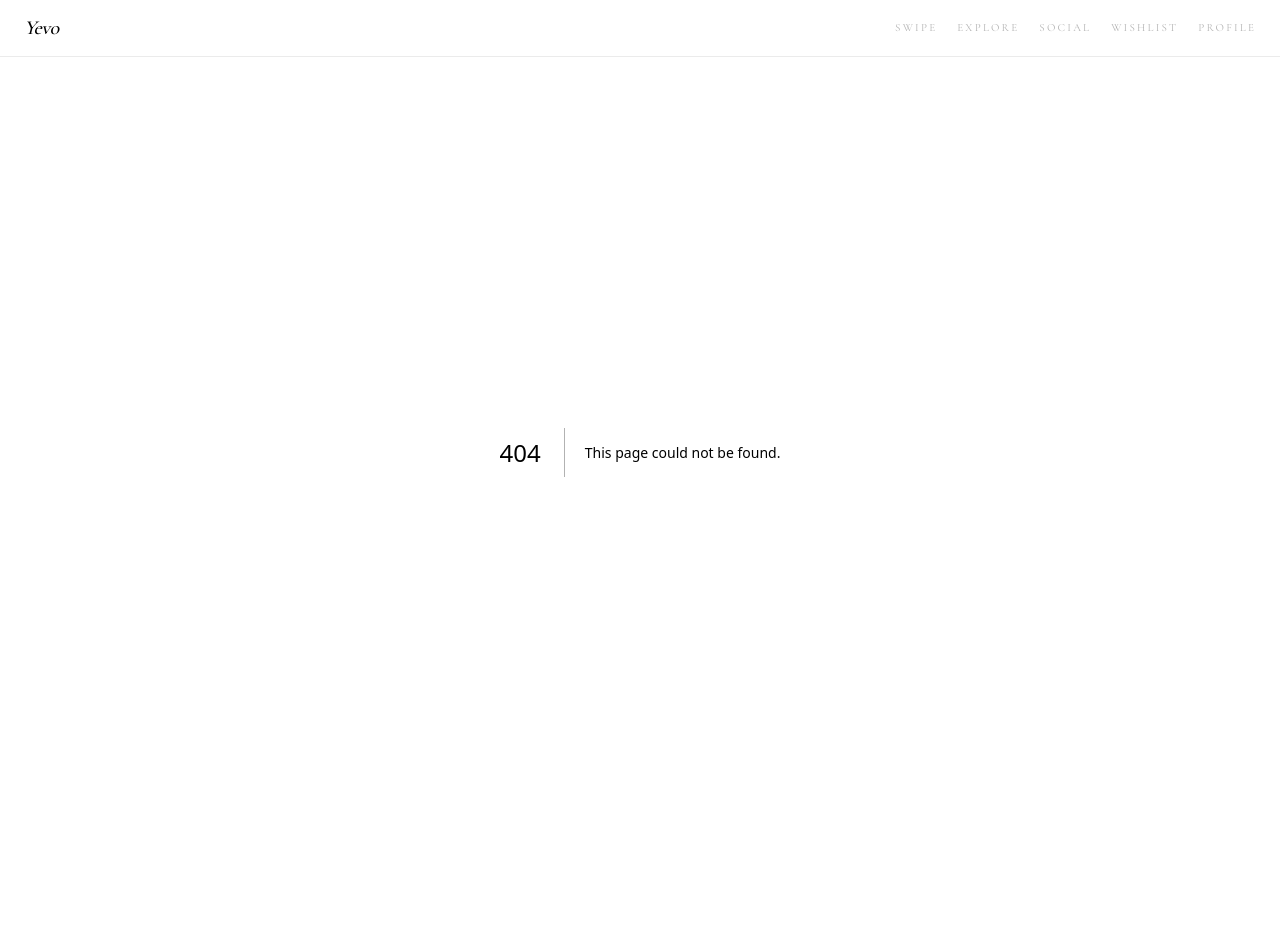
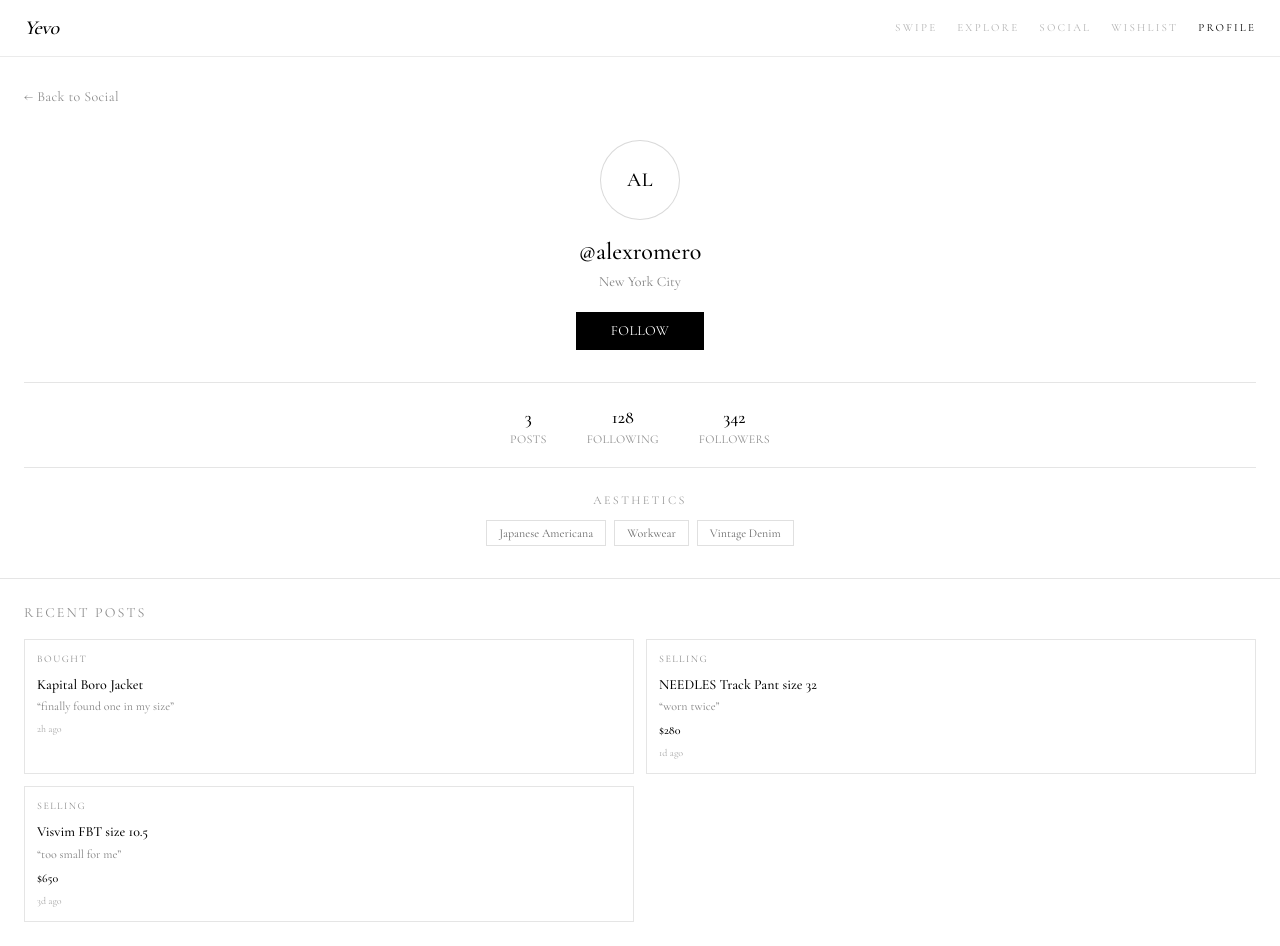
Before and after one commit to martinrmero0-ctrl/wair, a Next.js app: page /profile/alexromero in a window 1280 px wide. Before the commit this address had no page. Before the commit the page ends 852 px from the top, so only its background shows below. Built offline with nearby package versions, Linux system fonts and the light colour scheme.

Commit message:
Add clickable user profiles from Social feed

```diff
--- /dev/null
+++ b/src/app/profile/[username]/not-found.tsx
@@ -0,0 +1,16 @@
+import Link from "next/link";
+
+export default function UserProfileNotFound() {
+  return (
+    <main className="flex min-h-[calc(100dvh-var(--nav-height))] flex-col items-center justify-center bg-white px-6">
+      <h1 className="text-2xl font-medium italic text-black">User not found</h1>
+      <p className="mt-2 text-black/50">This profile doesn&apos;t exist.</p>
+      <Link
+        href="/social"
+        className="mt-6 border border-black/20 px-4 py-2 text-sm tracking-wide text-black hover:border-black hover:bg-black hover:text-white"
+      >
+        Back to Social
+      </Link>
+    </main>
+  );
+}
--- /dev/null
+++ b/src/app/profile/[username]/page.tsx
@@ -0,0 +1,41 @@
+import type { Metadata } from "next";
+import { notFound } from "next/navigation";
+import { UserProfileView } from "@/components/social/UserProfileView";
+import {
+  getPostCount,
+  getUserProfile,
+  normalizeUsername,
+  SOCIAL_USERS,
+} from "@/lib/social/users";
+
+type PageProps = {
+  params: Promise<{ username: string }>;
+};
+
+export function generateStaticParams() {
+  return Object.keys(SOCIAL_USERS).map((username) => ({ username }));
+}
+
+export async function generateMetadata({ params }: PageProps): Promise<Metadata> {
+  const { username } = await params;
+  const profile = getUserProfile(username);
+  if (!profile) {
+    return { title: "Profile — Yevo" };
+  }
+  return {
+    title: `@${profile.username} — Yevo`,
+  };
+}
+
+export default async function UserProfilePage({ params }: PageProps) {
+  const { username } = await params;
+  const profile = getUserProfile(username);
+
+  if (!profile) {
+    notFound();
+  }
+
+  const postCount = getPostCount(normalizeUsername(username));
+
+  return <UserProfileView profile={profile} postCount={postCount} />;
+}
--- a/src/components/nav/TopNav.tsx
+++ b/src/components/nav/TopNav.tsx
@@ -41,7 +41,11 @@ export function TopNav() {
           <Link
             key={href}
             href={href}
-            className={navLinkClass(pathname === href)}
+            className={navLinkClass(
+              href === "/profile"
+                ? pathname === href || pathname.startsWith("/profile/")
+                : pathname === href,
+            )}
           >
             {label}
           </Link>
--- a/src/components/social/SocialPostCard.tsx
+++ b/src/components/social/SocialPostCard.tsx
@@ -1,8 +1,8 @@
 "use client";
 
 import { useState } from "react";
-import { initialsFromUsername } from "@/lib/social/utils";
 import type { SocialComment, SocialPost } from "@/lib/social/types";
+import { UserAvatarLink, UsernameLink } from "./UserProfileLink";
 
 function typeLabel(type: SocialPost["type"]) {
   if (type === "bought") return "BOUGHT";
@@ -19,17 +19,13 @@ function actionVerb(type: SocialPost["type"]) {
 function CommentRow({ comment }: { comment: SocialComment }) {
   return (
     <div className="flex gap-2.5 py-2">
-      <div
-        className="flex h-7 w-7 shrink-0 items-center justify-center rounded-full border border-black/12 bg-white text-[10px] font-medium text-black"
-        aria-hidden
-      >
-        {initialsFromUsername(comment.username)}
-      </div>
+      <UserAvatarLink username={comment.username} size="sm" />
       <div className="min-w-0 flex-1">
         <div className="flex flex-wrap items-baseline gap-x-2 gap-y-0.5">
-          <span className="text-xs font-medium text-black">
-            @{comment.username}
-          </span>
+          <UsernameLink
+            username={comment.username}
+            className="text-xs"
+          />
           <span className="text-[10px] text-black/35">{comment.timestamp}</span>
         </div>
         <p className="mt-0.5 text-sm leading-snug text-black/75">
@@ -74,18 +70,11 @@ export function SocialPostCard({ post }: SocialPostCardProps) {
   return (
     <article className="border-b border-black/10 px-6 py-5">
       <div className="flex gap-3">
-        <div
-          className="flex h-10 w-10 shrink-0 items-center justify-center rounded-full border border-black/15 bg-white text-xs font-medium tracking-wide text-black"
-          aria-hidden
-        >
-          {initialsFromUsername(post.username)}
-        </div>
+        <UserAvatarLink username={post.username} />
 
         <div className="min-w-0 flex-1">
           <div className="flex flex-wrap items-center gap-2">
-            <span className="text-sm font-medium text-black">
-              @{post.username}
-            </span>
+            <UsernameLink username={post.username} className="text-sm" />
             <span className="border border-black/15 px-2 py-0.5 text-[10px] tracking-[0.15em] text-black/55 uppercase">
               {typeLabel(post.type)}
             </span>
--- /dev/null
+++ b/src/components/social/UserProfileLink.tsx
@@ -0,0 +1,52 @@
+import Link from "next/link";
+import { initialsFromUsername } from "@/lib/social/utils";
+
+type UserAvatarLinkProps = {
+  username: string;
+  size?: "sm" | "md";
+  className?: string;
+};
+
+const AVATAR_SIZES = {
+  sm: "h-7 w-7 text-[10px]",
+  md: "h-10 w-10 text-xs",
+};
+
+export function UserAvatarLink({
+  username,
+  size = "md",
+  className = "",
+}: UserAvatarLinkProps) {
+  return (
+    <Link
+      href={`/profile/${username}`}
+      className={[
+        "flex shrink-0 items-center justify-center rounded-full border border-black/15 bg-white font-medium tracking-wide text-black transition-opacity hover:opacity-70",
+        AVATAR_SIZES[size],
+        className,
+      ].join(" ")}
+      aria-label={`@${username} profile`}
+    >
+      {initialsFromUsername(username)}
+    </Link>
+  );
+}
+
+type UsernameLinkProps = {
+  username: string;
+  className?: string;
+};
+
+export function UsernameLink({ username, className = "" }: UsernameLinkProps) {
+  return (
+    <Link
+      href={`/profile/${username}`}
+      className={[
+        "font-medium text-black transition-opacity hover:opacity-70",
+        className,
+      ].join(" ")}
+    >
+      @{username}
+    </Link>
+  );
+}
--- /dev/null
+++ b/src/components/social/UserProfilePostTile.tsx
@@ -0,0 +1,31 @@
+import type { SocialPost } from "@/lib/social/types";
+
+function typeLabel(type: SocialPost["type"]) {
+  if (type === "bought") return "BOUGHT";
+  if (type === "rated") return "RATED";
+  return "SELLING";
+}
+
+type UserProfilePostTileProps = {
+  post: SocialPost;
+};
+
+export function UserProfilePostTile({ post }: UserProfilePostTileProps) {
+  return (
+    <article className="flex flex-col border border-black/10 bg-white p-3">
+      <span className="text-[10px] tracking-[0.15em] text-black/45 uppercase">
+        {typeLabel(post.type)}
+      </span>
+      <p className="mt-2 text-sm leading-snug font-medium text-black line-clamp-2">
+        {post.subject}
+      </p>
+      <p className="mt-1 text-xs text-black/50 line-clamp-2">
+        &ldquo;{post.caption}&rdquo;
+      </p>
+      {post.type === "selling" && post.price ? (
+        <p className="mt-2 text-xs font-medium text-black">{post.price}</p>
+      ) : null}
+      <p className="mt-2 text-[10px] text-black/35">{post.timestamp}</p>
+    </article>
+  );
+}
--- /dev/null
+++ b/src/components/social/UserProfileView.tsx
@@ -0,0 +1,111 @@
+"use client";
+
+import Link from "next/link";
+import { useState } from "react";
+import { getPostsByUsername } from "@/lib/social/users";
+import type { SocialUserProfile } from "@/lib/social/users";
+import { initialsFromUsername } from "@/lib/social/utils";
+import { UserProfilePostTile } from "./UserProfilePostTile";
+
+type UserProfileViewProps = {
+  profile: SocialUserProfile;
+  postCount: number;
+};
+
+export function UserProfileView({ profile, postCount }: UserProfileViewProps) {
+  const [following, setFollowing] = useState(false);
+  const posts = getPostsByUsername(profile.username);
+
+  return (
+    <main className="flex min-h-[calc(100dvh-var(--nav-height))] flex-col bg-white">
+      <div className="px-6 py-8">
+        <Link
+          href="/social"
+          className="text-sm tracking-wide text-black/45 transition-colors hover:text-black"
+        >
+          ← Back to Social
+        </Link>
+
+        <div className="mt-8 flex flex-col items-center text-center">
+          <div
+            className="flex h-20 w-20 items-center justify-center rounded-full border border-black/15 bg-white text-xl font-medium tracking-wide text-black"
+            aria-hidden
+          >
+            {initialsFromUsername(profile.username)}
+          </div>
+          <h1 className="mt-4 text-2xl font-medium text-black">
+            @{profile.username}
+          </h1>
+          <p className="mt-1 text-sm text-black/50">{profile.location}</p>
+
+          <button
+            type="button"
+            onClick={() => setFollowing((v) => !v)}
+            className={[
+              "mt-5 min-w-[8rem] border px-6 py-2 text-sm tracking-wide uppercase transition-colors",
+              following
+                ? "border-black bg-white text-black"
+                : "border-black bg-black text-white hover:opacity-85",
+            ].join(" ")}
+          >
+            {following ? "Following" : "Follow"}
+          </button>
+        </div>
+
+        <div className="mt-8 flex justify-center gap-10 border-y border-black/10 py-5">
+          <div className="text-center">
+            <p className="text-lg font-medium text-black">{postCount}</p>
+            <p className="text-xs tracking-wide text-black/45 uppercase">
+              Posts
+            </p>
+          </div>
+          <div className="text-center">
+            <p className="text-lg font-medium text-black">{profile.following}</p>
+            <p className="text-xs tracking-wide text-black/45 uppercase">
+              Following
+            </p>
+          </div>
+          <div className="text-center">
+            <p className="text-lg font-medium text-black">{profile.followers}</p>
+            <p className="text-xs tracking-wide text-black/45 uppercase">
+              Followers
+            </p>
+          </div>
+        </div>
+
+        {profile.aesthetics.length > 0 ? (
+          <div className="mt-6">
+            <p className="mb-3 text-center text-xs tracking-[0.2em] text-black/40 uppercase">
+              Aesthetics
+            </p>
+            <div className="flex flex-wrap justify-center gap-2">
+              {profile.aesthetics.map((tag) => (
+                <span
+                  key={tag}
+                  className="border border-black/12 px-3 py-1 text-xs text-black/60"
+                >
+                  {tag}
+                </span>
+              ))}
+            </div>
+          </div>
+        ) : null}
+      </div>
+
+      <div className="border-t border-black/10 px-6 py-6">
+        <h2 className="mb-4 text-sm tracking-[0.15em] text-black/45 uppercase">
+          Recent posts
+        </h2>
+        {posts.length === 0 ? (
+          <p className="text-center text-black/40">No posts yet.</p>
+        ) : (
+          <div className="grid grid-cols-1 gap-3 sm:grid-cols-2">
+            {posts.map((post) => (
+              <UserProfilePostTile key={post.id} post={post} />
+            ))}
+          </div>
+        )}
+      </div>
+    </main>
+  );
+}
--- /dev/null
+++ b/src/lib/social/users.ts
@@ -0,0 +1,60 @@
+import { SOCIAL_POSTS } from "./posts";
+import type { SocialPost } from "./types";
+
+export type SocialUserProfile = {
+  username: string;
+  location: string;
+  aesthetics: string[];
+  following: number;
+  followers: number;
+};
+
+export const SOCIAL_USERS: Record<string, SocialUserProfile> = {
+  alexromero: {
+    username: "alexromero",
+    location: "New York City",
+    aesthetics: ["Japanese Americana", "Workwear", "Vintage Denim"],
+    following: 128,
+    followers: 342,
+  },
+  styleuser: {
+    username: "styleuser",
+    location: "Brooklyn, NY",
+    aesthetics: ["Ametora", "Streetwear", "Minimalist"],
+    following: 89,
+    followers: 1204,
+  },
+  usernyc: {
+    username: "usernyc",
+    location: "Manhattan",
+    aesthetics: ["Ivy League", "Vintage Denim", "Workwear"],
+    following: 56,
+    followers: 210,
+  },
+  yevouser: {
+    username: "yevouser",
+    location: "New York City",
+    aesthetics: ["Japanese Americana", "Streetwear"],
+    following: 42,
+    followers: 18,
+  },
+};
+
+export function normalizeUsername(username: string): string {
+  return username.replace(/^@/, "").toLowerCase().trim();
+}
+
+export function getUserProfile(
+  username: string,
+): SocialUserProfile | undefined {
+  return SOCIAL_USERS[normalizeUsername(username)];
+}
+
+export function getPostsByUsername(username: string): SocialPost[] {
+  const key = normalizeUsername(username);
+  return SOCIAL_POSTS.filter((post) => post.username === key);
+}
+
+export function getPostCount(username: string): number {
+  return getPostsByUsername(username).length;
+}
```
